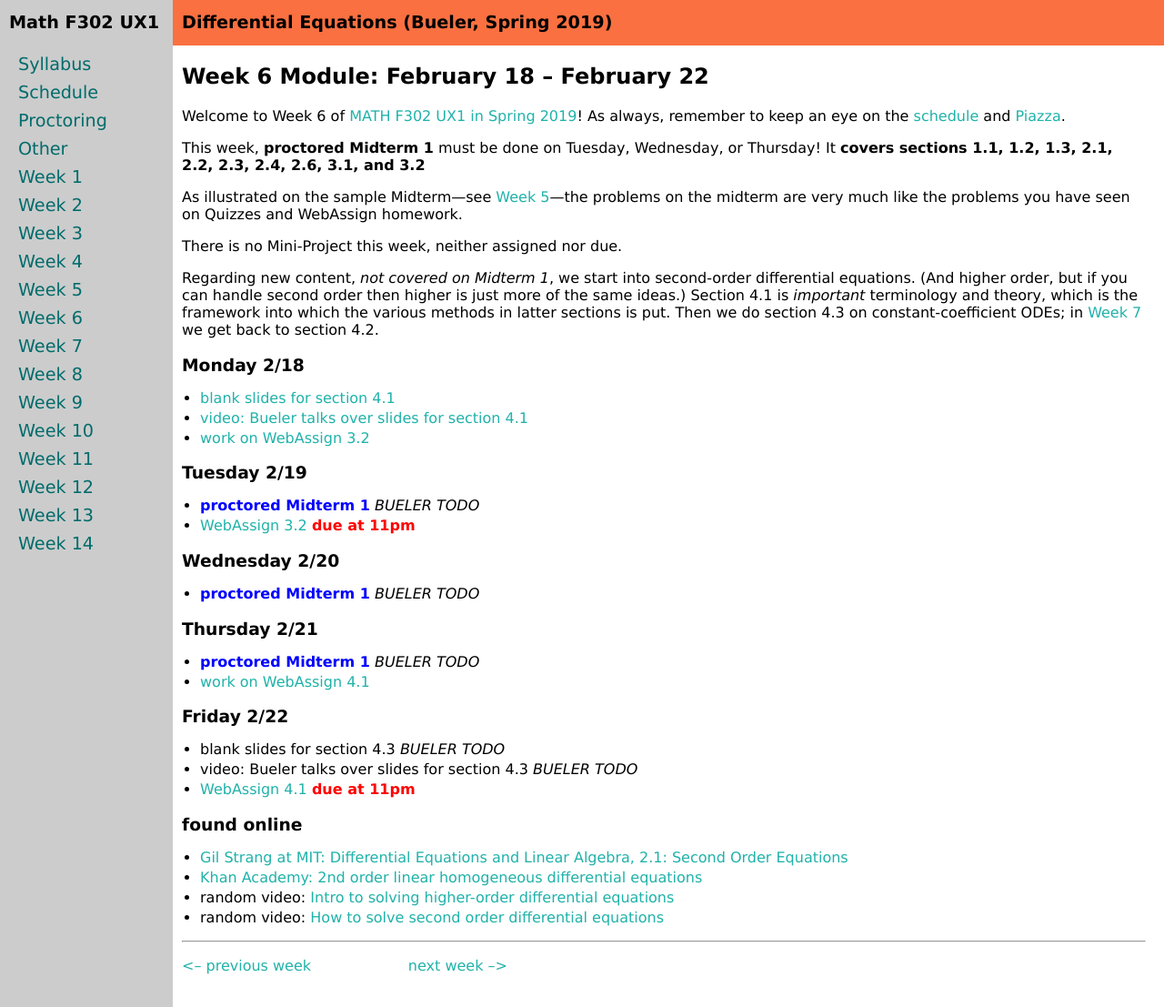
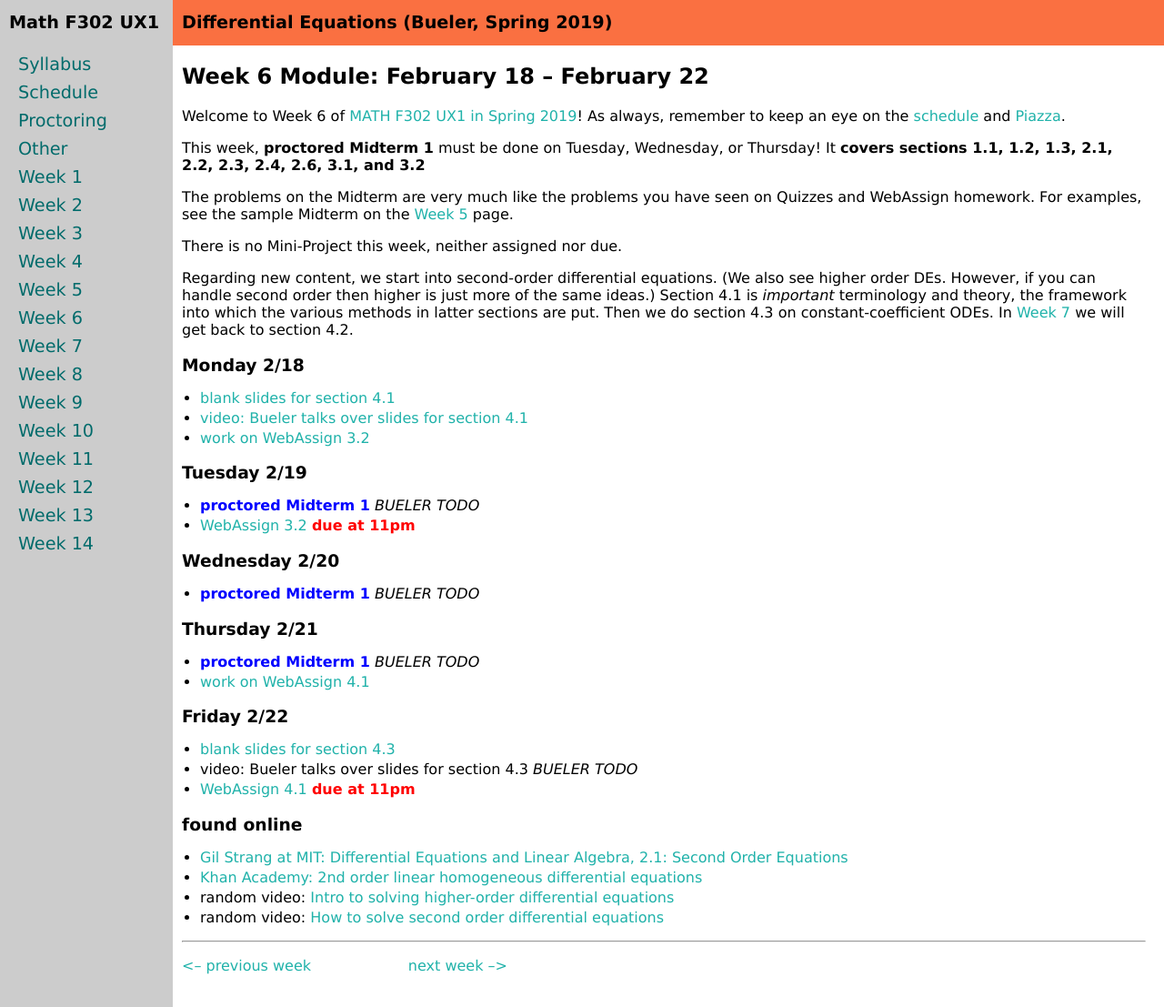
Before and after one commit to bueler/math302, a Jekyll site: the page built from week6.md, in a window 1280 px wide and 1107 px high. Shown: the whole window at 91% size. Built offline with Jekyll 4.4.1, drawn with Linux system fonts in a browser that asks for light colours.

Commit message:
finalize and post slides

```diff
--- a/week6.md
+++ b/week6.md
@@ -9,11 +9,11 @@ Welcome to Week 6 of [MATH F302 UX1 in Spring 2019](index.html)!  As always, rem
 
 This week, **proctored Midterm 1** must be done on Tuesday, Wednesday, or Thursday!  It **covers sections 1.1, 1.2, 1.3, 2.1, 2.2, 2.3, 2.4, 2.6, 3.1, and 3.2**
 
-As illustrated on the sample Midterm---see [Week 5](week5)---the problems on the midterm are very much like the problems you have seen on Quizzes and WebAssign homework.
+The problems on the Midterm are very much like the problems you have seen on Quizzes and WebAssign homework.  For examples, see the sample Midterm on the [Week 5](week5) page.
 
 There is no Mini-Project this week, neither assigned nor due.
 
-Regarding new content, _not covered on Midterm 1_, we start into second-order differential equations.  (And higher order, but if you can handle second order then higher is just more of the same ideas.)  Section 4.1 is _important_ terminology and theory, which is the framework into which the various methods in latter sections is put.  Then we do section 4.3 on constant-coefficient ODEs; in [Week 7](week7) we get back to section 4.2.
+Regarding new content, we start into second-order differential equations.  (We also see higher order DEs.  However, if you can handle second order then higher is just more of the same ideas.)  Section 4.1 is _important_ terminology and theory, the framework into which the various methods in latter sections are put.  Then we do section 4.3 on constant-coefficient ODEs.  In [Week 7](week7) we will get back to section 4.2.
 
 ### Monday 2/18
 * [blank slides for section 4.1](assets/slides/4-1.pdf)
@@ -32,7 +32,7 @@ Regarding new content, _not covered on Midterm 1_, we start into second-order di
 * [work on WebAssign 4.1](https://www.webassign.net/)
 
 ### Friday 2/22
-* blank slides for section 4.3 _BUELER TODO_
+* [blank slides for section 4.3](assets/slides/4-3.pdf)
 * video: Bueler talks over slides for section 4.3 _BUELER TODO_
 * [WebAssign 4.1](https://www.webassign.net/) <span style="color:red">**due at 11pm**</span>
 
```
Also changed, not shown: 2 other files.
